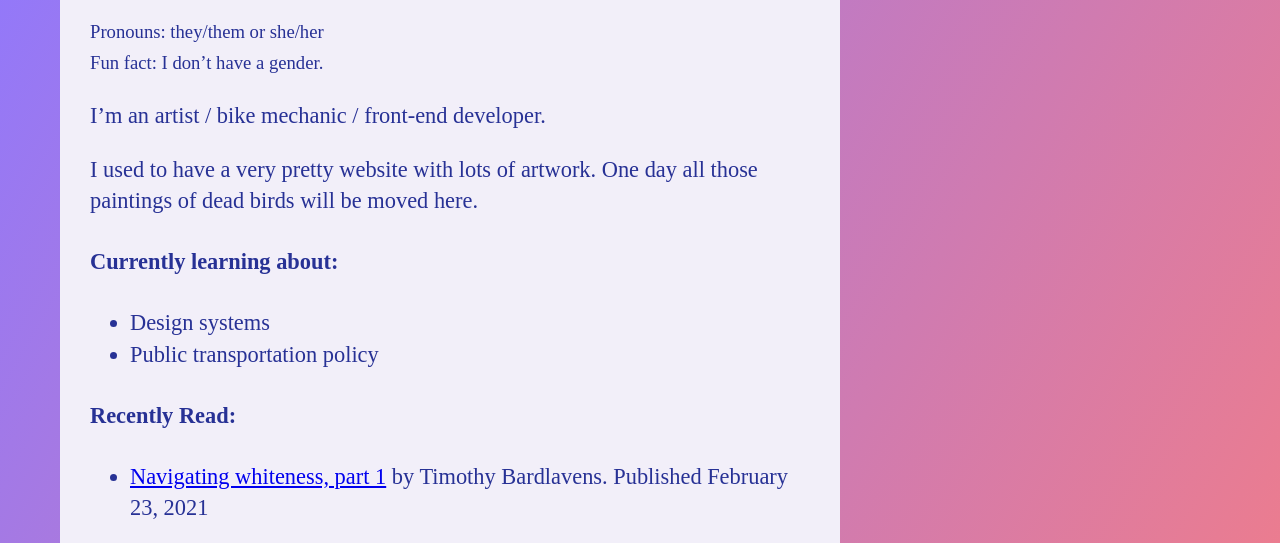
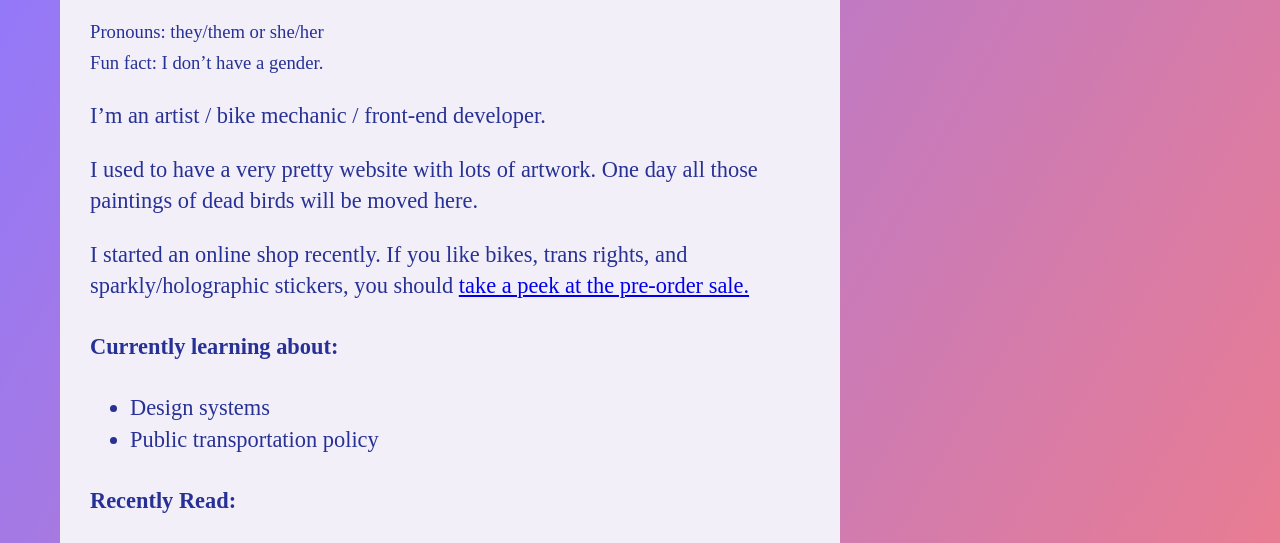
Before and after one commit to aceyoung9/aceyoung9.github.io, a Gatsby site: page / in a window 1280 px wide. Shown: the part 168-711 px from the top of the page. Built offline with nearby package versions, Linux system fonts and the light colour scheme; Gatsby itself is replaced by a stand-in of ours.

Commit message:
🛒 Add Shop Link

```diff
--- a/src/pages/index.js
+++ b/src/pages/index.js
@@ -17,6 +17,12 @@
     <p>
       I used to have a very pretty website with lots of artwork. One day all
       those paintings of dead birds will be moved here.
+    </p>
+
+    <p>
+      I started an online shop recently. If you like bikes, trans rights, and
+      sparkly/holographic stickers, you should{" "}
+      <a href="https://shop.aceyoung.xyz">take a peek at the pre-order sale.</a>
     </p>
 
     <h4>Currently learning about:</h4>
```
